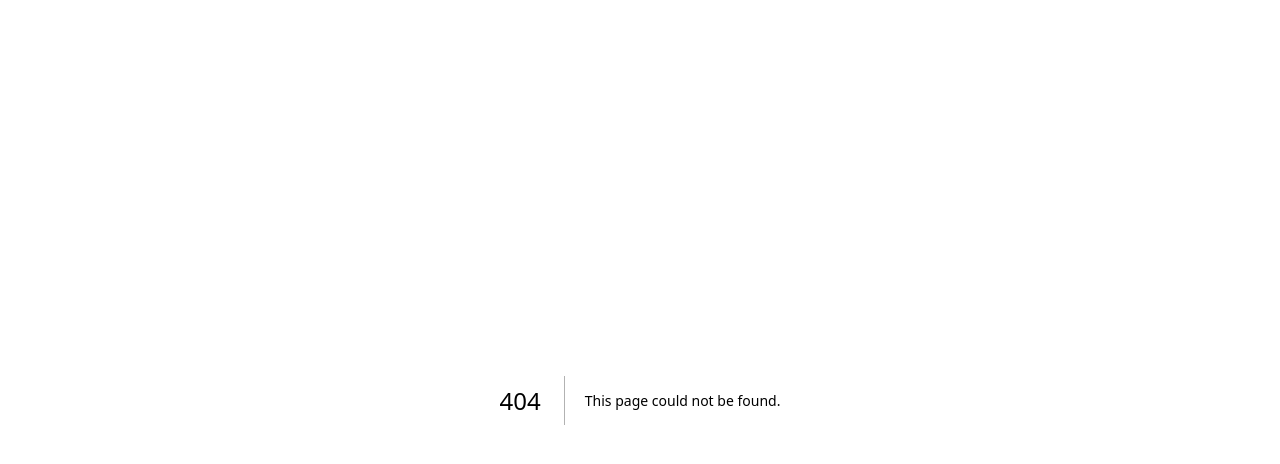
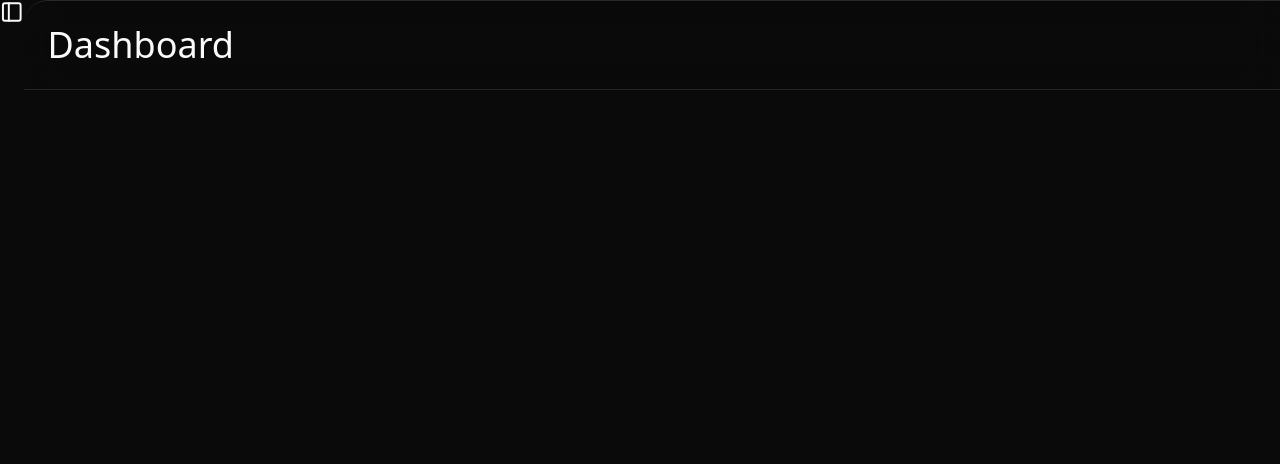
Before and after one commit to Aziz-Ennaciri/Fuzzie-App, a Next.js app: page /dashboard in a window 1280 px wide. Before the commit this address had no page. Shown: the top 464 px of the page. Built offline with nearby package versions, Linux system fonts and the light colour scheme.

Commit message:
adding some new page sfor dashoboard anfd group some in same route folder

```diff
--- /dev/null
+++ b/src/app/(main)/(pages)/dashboard/page.tsx
@@ -0,0 +1,14 @@
+import React from 'react'
+
+
+const DashboardPage = () => {
+  return (
+    <div className="flex flex-col gap-4 relative">
+        <h1 className="text-4xl sticky top-0 z-[10] p-6 bg-background/50 backdrop-blur-lg flex items-center border-b">
+            Dashboard
+        </h1>
+    </div>
+  )
+}
+
+export default DashboardPage
--- /dev/null
+++ b/src/app/(main)/(pages)/layout.tsx
@@ -0,0 +1,13 @@
+import React from 'react'
+
+type Props = {children: React.ReactNode}
+
+const Layout=({children}: Props) => {
+  return (
+    <div className="border-l-[-1px] border-t-[1px] pb-20 h-screen rounded-l-3xl border-muted-foreground/20 overflow-scroll">
+        {children}
+    </div>
+  )
+}
+
+export default Layout
--- /dev/null
+++ b/src/app/(main)/layout.tsx
@@ -0,0 +1,17 @@
+import { Sidebar } from 'lucide-react'
+import React from 'react'
+
+type Props = {children: React.ReactNode}
+
+const Layout=(props: Props) => {
+  return (
+    <div className="flex overflow-hidden h-screen">
+        <Sidebar />
+        <div className="w-full">
+            {props.children}
+        </div>
+    </div>
+  )
+}
+
+export default Layout
--- /dev/null
+++ b/src/components/sidebar/index.tsx
@@ -0,0 +1,20 @@
+'use client'
+
+import Link from 'next/link'
+import { usePathname } from 'next/navigation'
+import React from 'react'
+
+type Props = {}
+
+const MenuOptions = (props: Props) => {
+    const pathName = usePathname();
+  return (
+    <nav className="dark:bg-black h-screen overflow-scroll justify-between flex items-center flex-col gap-10 py-6 px-6">
+        <div className="flex items-center justify-center flex-col gap-8">
+            <Link className="flex font-bold flex-row" href="/">fuzzie</Link>
+        </div>
+    </nav>
+  )
+}
+
+export default MenuOptions
```
